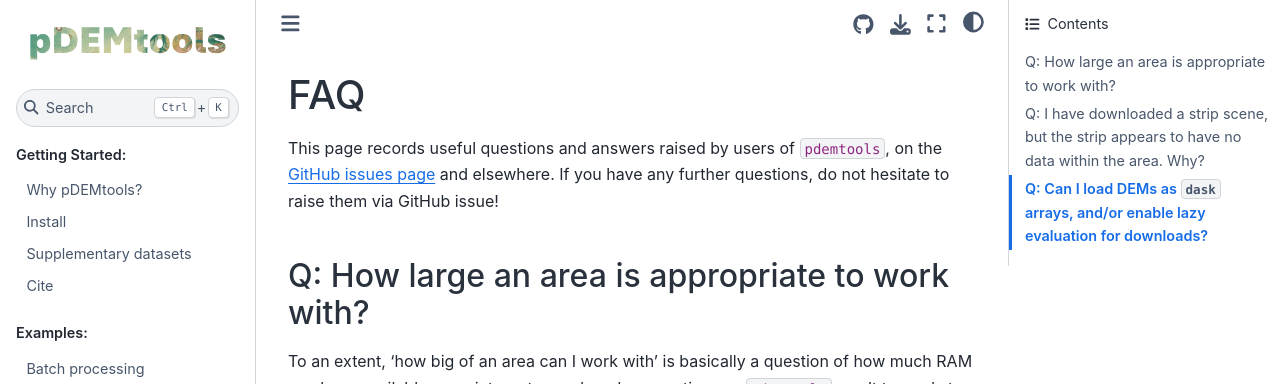
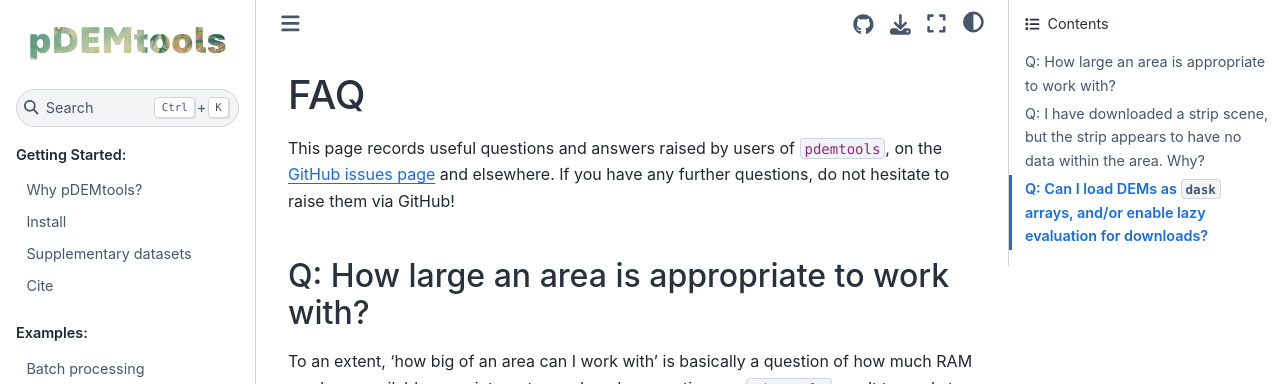
Before and after one commit to trchudley/pdemtools, a Sphinx documentation site: the page built from docs/appendix/faq.md, in a window 1280 px wide and 900 px high. Shown: the top 384 px of the window. Built offline with Sphinx 7.4.7 and the Sphinx Book theme 1.1.4, drawn with Linux system fonts in a browser that asks for light colours; pages that are not in the unit, such as notebooks, are missing from menus.

Commit message:
minor documentation updates

```diff
--- a/docs/appendix/faq.md
+++ b/docs/appendix/faq.md
@@ -1,6 +1,6 @@
 # FAQ
 
-This page records useful questions and answers raised by users of `pdemtools`, on the [GitHub issues page](https://github.com/trchudley/pdemtools/issues) and elsewhere. If you have any further questions, do not hesitate to raise them via GitHub issue!
+This page records useful questions and answers raised by users of `pdemtools`, on the [GitHub issues page](https://github.com/trchudley/pdemtools/issues) and elsewhere. If you have any further questions, do not hesitate to raise them via GitHub!
 
 #### Q: How large an area is appropriate to work with?
 
```
Also changed, not shown: docs/appendix/references.md (+2 -0 lines).
